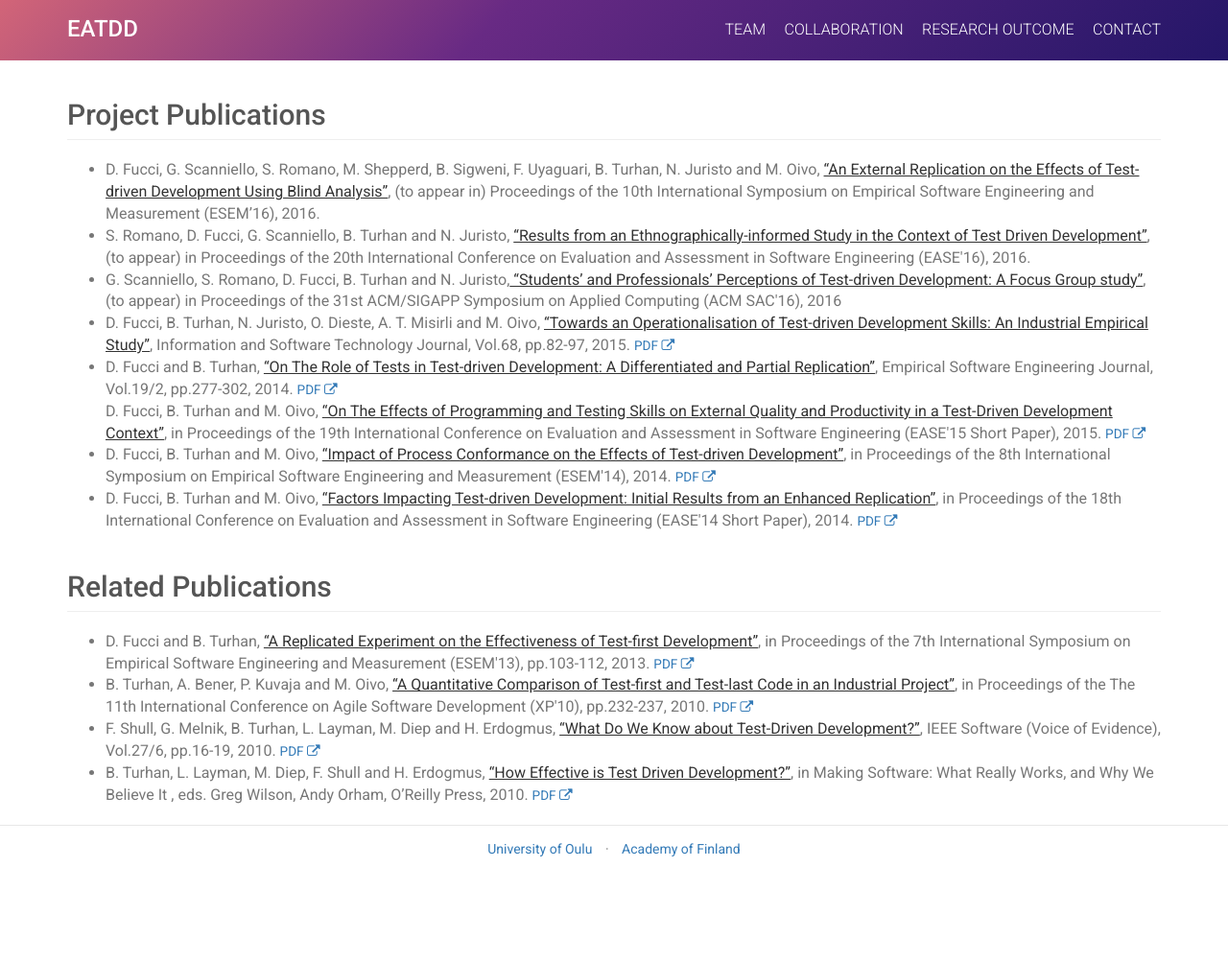
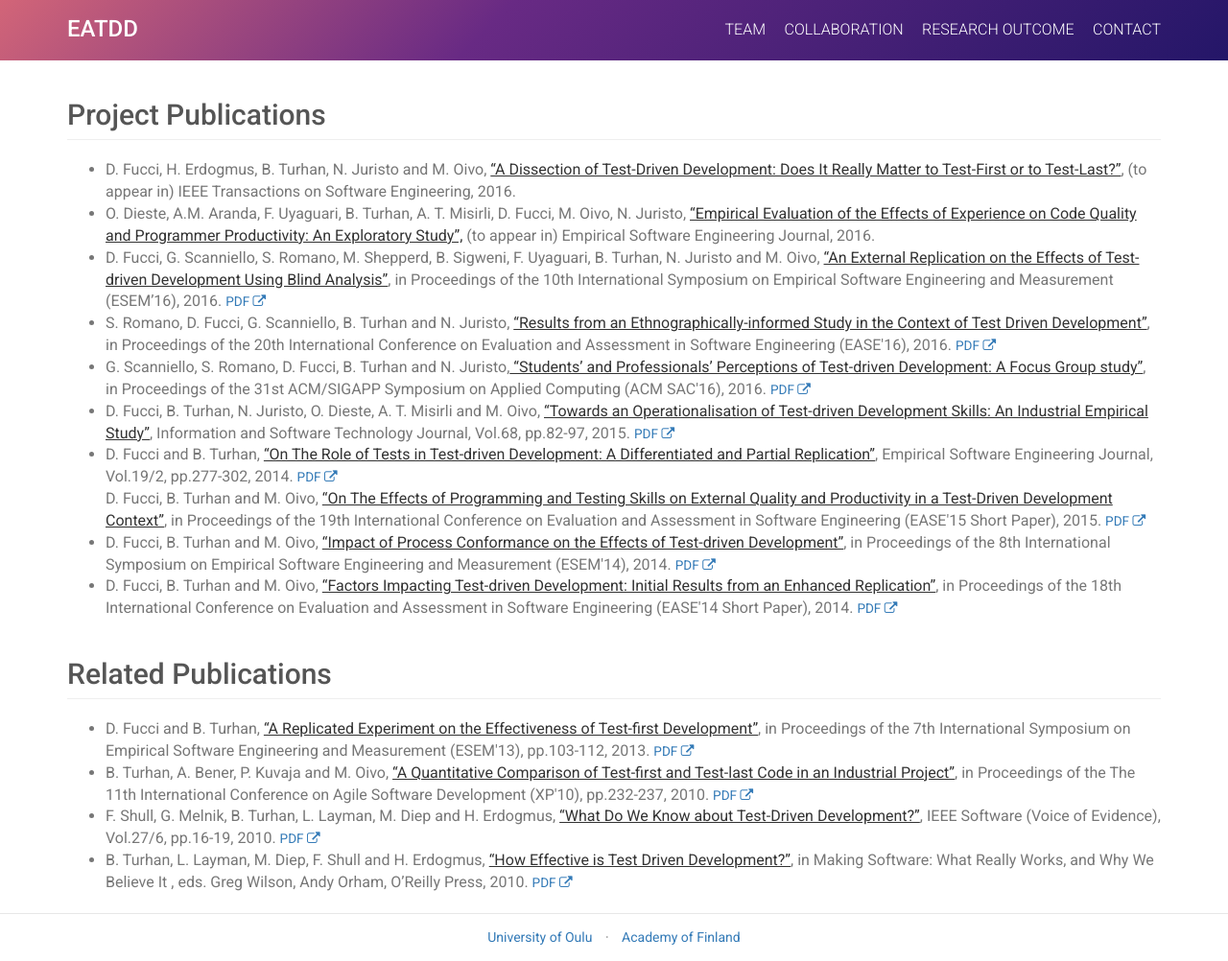
Before and after one commit to M3SOulu/EATDD, a Jekyll site: the page built from research.md, in a window 1280 px wide. Shown: the whole page at 96% size. Built offline with Jekyll 4.4.1, drawn with Linux system fonts in a browser that asks for light colours; before the commit the page ends 910 px from its top, so only the background shows below that.

Commit message:
Update research.md

```diff
--- a/research.md
+++ b/research.md
@@ -6,14 +6,19 @@ permalink: /research/
 <div class="publications">
   <h2 class="page-header">Project Publications</h2>
   <ul>
-    <li>
-      D. Fucci, G. Scanniello, S. Romano, M. Shepperd, B. Sigweni, F. Uyaguari, B. Turhan, N. Juristo and M. Oivo, <span class="title">“An External Replication on the Effects of Test-driven Development Using Blind Analysis”</span>, (to appear in) Proceedings of the 10th International Symposium on Empirical Software Engineering and Measurement (ESEM’16), 2016.
+    <li>  D. Fucci, H. Erdogmus, B. Turhan, N. Juristo and M. Oivo, <span class="title">“A Dissection of Test-Driven Development: Does It Really Matter to Test-First or to Test-Last?”</span>, (to appear in) IEEE Transactions on Software Engineering, 2016.
     </li>
     <li>
-      S. Romano, D. Fucci, G. Scanniello, B. Turhan and N. Juristo, <span class="title">“Results from an Ethnographically-informed Study in the Context of Test Driven Development”</span>, (to appear) in Proceedings of the 20th International Conference on Evaluation and Assessment in Software Engineering (EASE'16), 2016.
+    O. Dieste, A.M. Aranda, F. Uyaguari, B. Turhan, A. T. Misirli, D. Fucci, M. Oivo, N. Juristo, <span class="title">“Empirical Evaluation of the Effects of Experience on Code Quality and Programmer Productivity: An Exploratory Study”,</span> (to appear in) Empirical Software Engineering Journal, 2016.
     </li>
     <li>
-      G. Scanniello, S. Romano, D. Fucci, B. Turhan and N. Juristo,<span class="title"> “Students’ and Professionals’ Perceptions of Test-driven Development: A Focus Group study”</span>, (to appear) in Proceedings of the 31st ACM/SIGAPP Symposium on Applied Computing (ACM SAC'16), 2016
+      D. Fucci, G. Scanniello, S. Romano, M. Shepperd, B. Sigweni, F. Uyaguari, B. Turhan, N. Juristo and M. Oivo, <span class="title">“An External Replication on the Effects of Test-driven Development Using Blind Analysis”</span>, in Proceedings of the 10th International Symposium on Empirical Software Engineering and Measurement (ESEM’16), 2016. <small><a href="http://dl.acm.org/authorize?N13684">PDF <span class="fa fa-external-link"></span></a></small>
+    </li>
+    <li>
+      S. Romano, D. Fucci, G. Scanniello, B. Turhan and N. Juristo, <span class="title">“Results from an Ethnographically-informed Study in the Context of Test Driven Development”</span>, in Proceedings of the 20th International Conference on Evaluation and Assessment in Software Engineering (EASE'16), 2016. <small><a href="http://dl.acm.org/authorize?N13696">PDF <span class="fa fa-external-link"></span></a></small>
+    </li>
+    <li>
+      G. Scanniello, S. Romano, D. Fucci, B. Turhan and N. Juristo,<span class="title"> “Students’ and Professionals’ Perceptions of Test-driven Development: A Focus Group study”</span>, in Proceedings of the 31st ACM/SIGAPP Symposium on Applied Computing (ACM SAC'16), 2016. <small><a href="http://dl.acm.org/authorize?N13697">PDF <span class="fa fa-external-link"></span></a></small>
     </li>
     <li>
       D. Fucci, B. Turhan, N. Juristo, O. Dieste, A. T. Misirli and M. Oivo, <span class="title">“Towards an Operationalisation of Test-driven Development Skills: An Industrial Empirical Study”</span>, Information and Software Technology Journal, Vol.68, pp.82-97, 2015. <small><a href="http://dx.doi.org/10.1016/j.infsof.2015.08.004">PDF <span class="fa fa-external-link"></span></a></small>
```
